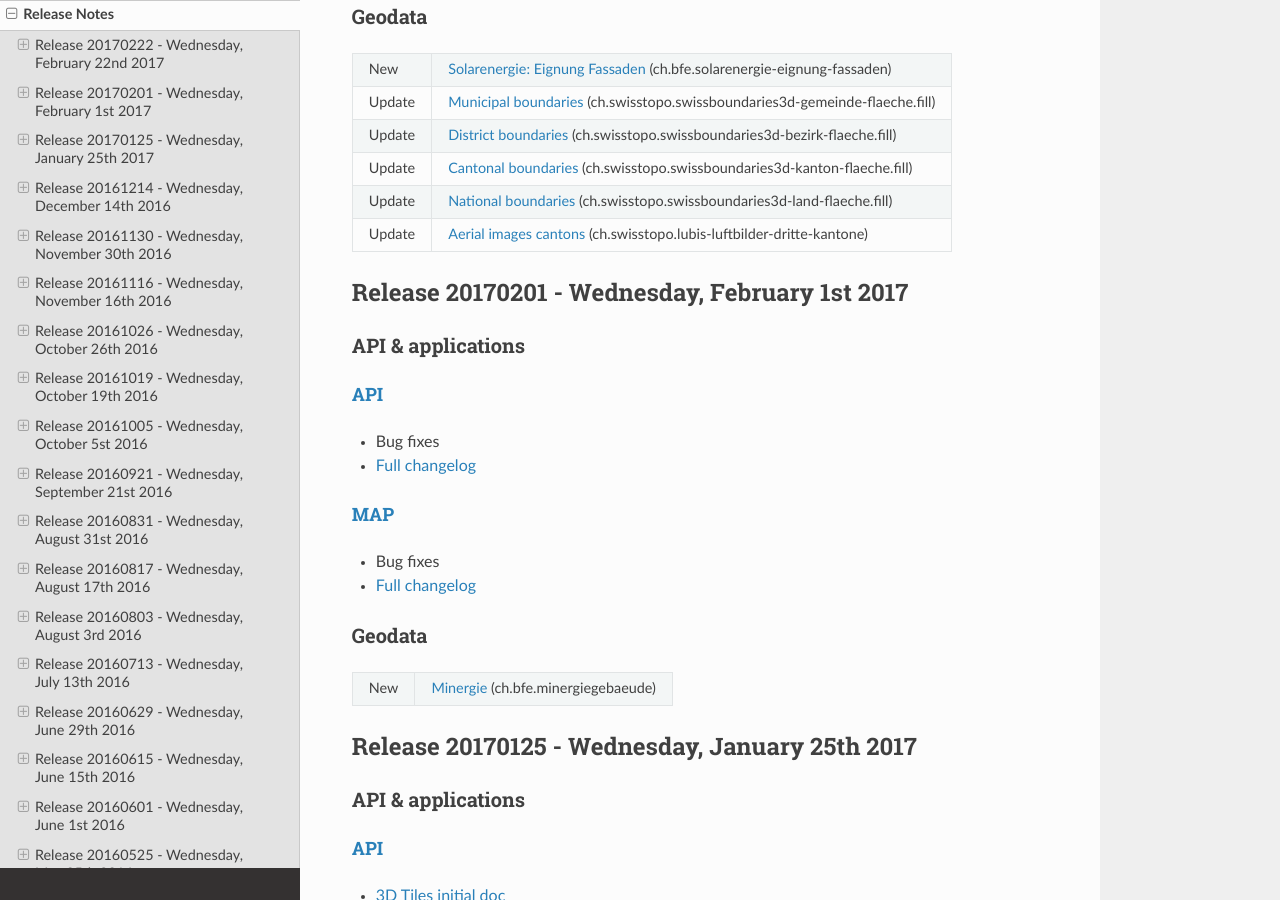
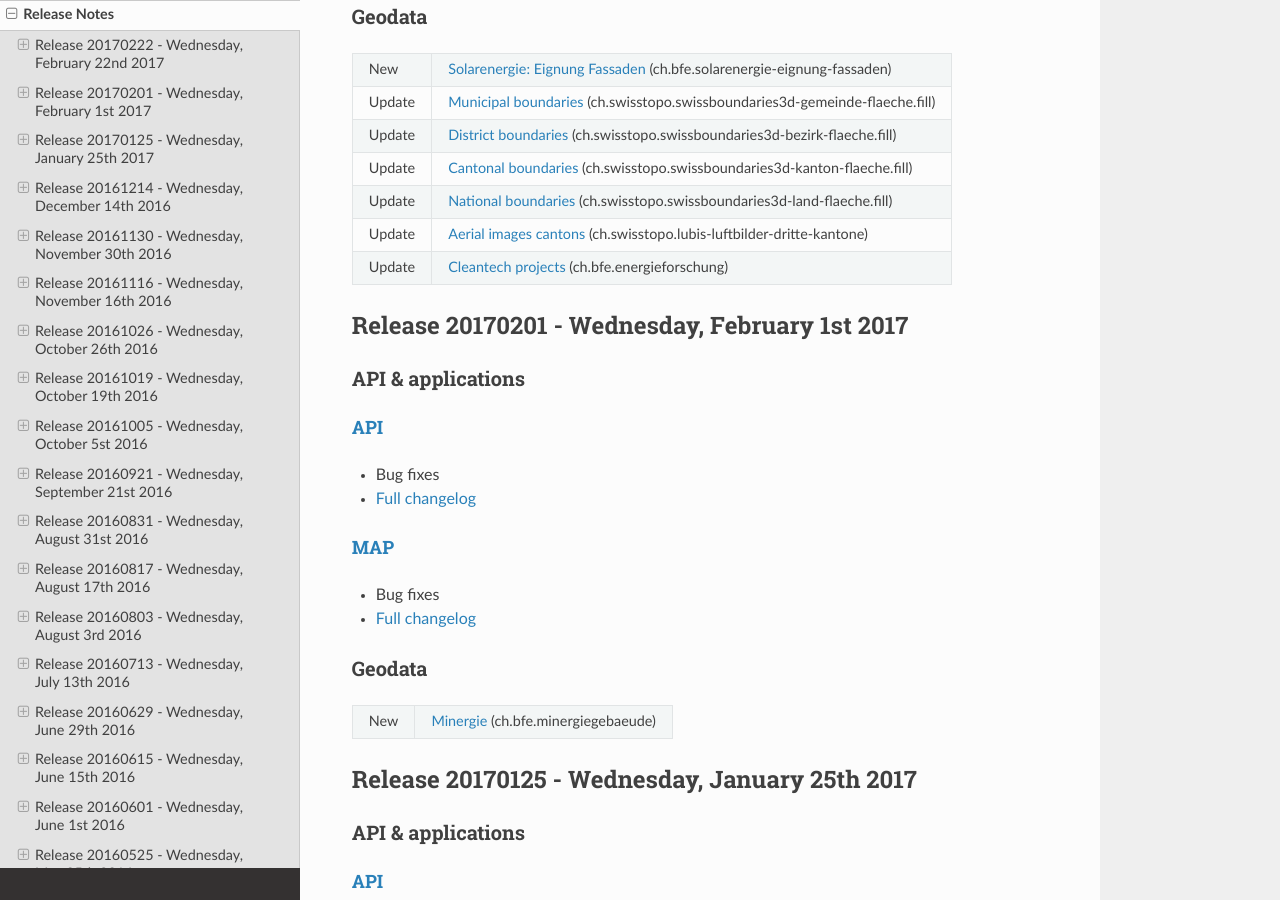
Before and after one commit to swisstopo-test/doc-chsdi3, a Sphinx documentation site: the page built from source/releasenotes/index.rst, in a window 1280 px wide and 900 px high, scrolled down 551 px. Built offline with Sphinx 7.4.7 and the Read the Docs theme 2.0.0, drawn with Linux system fonts in a browser that asks for light colours.

Commit message:
Add ch.bfe.energieforschung to releasenotes

```diff
--- a/source/releasenotes/index.rst
+++ b/source/releasenotes/index.rst
@@ -50,6 +50,8 @@ Geodata
 | Update | `National boundaries <//map.geo.admin.ch/?layers=ch.swisstopo.swissboundaries3d-land-flaeche.fill>`__ (ch.swisstopo.swissboundaries3d-land-flaeche.fill)                                         |
 +--------+--------------------------------------------------------------------------------------------------------------------------------------------------------------------------------------------------+
 | Update | `Aerial images cantons <//map.geo.admin.ch/?layers=ch.swisstopo.lubis-luftbilder-dritte-kantone>`__ (ch.swisstopo.lubis-luftbilder-dritte-kantone)                                               |
++--------+--------------------------------------------------------------------------------------------------------------------------------------------------------------------------------------------------+
+| Update | `Cleantech projects <//map.geo.admin.ch/?layers=ch.bfe.energieforschung>`__ (ch.bfe.energieforschung)                                                                                            |
 +--------+--------------------------------------------------------------------------------------------------------------------------------------------------------------------------------------------------+
 
 .. _releasenotes_20170201:
```
